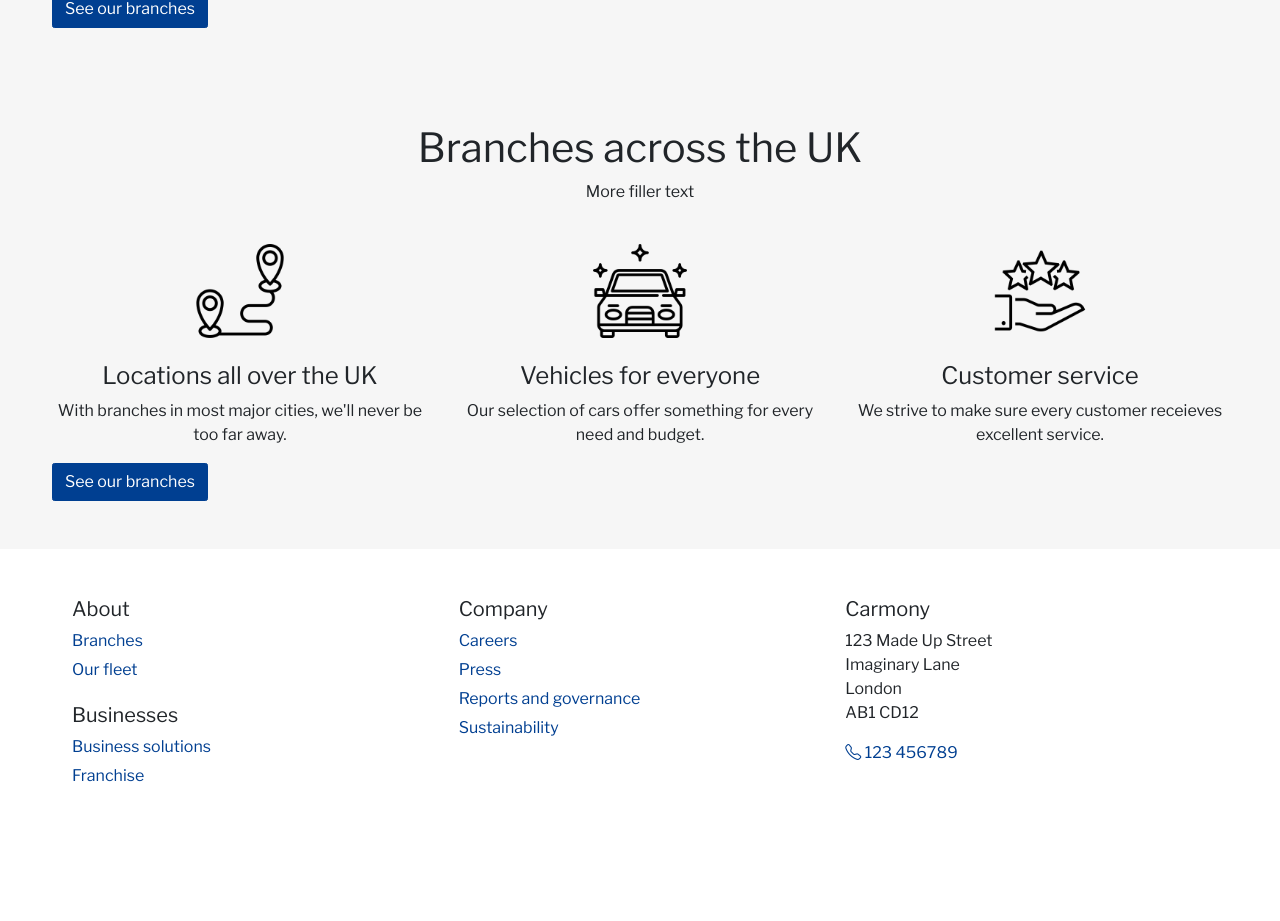
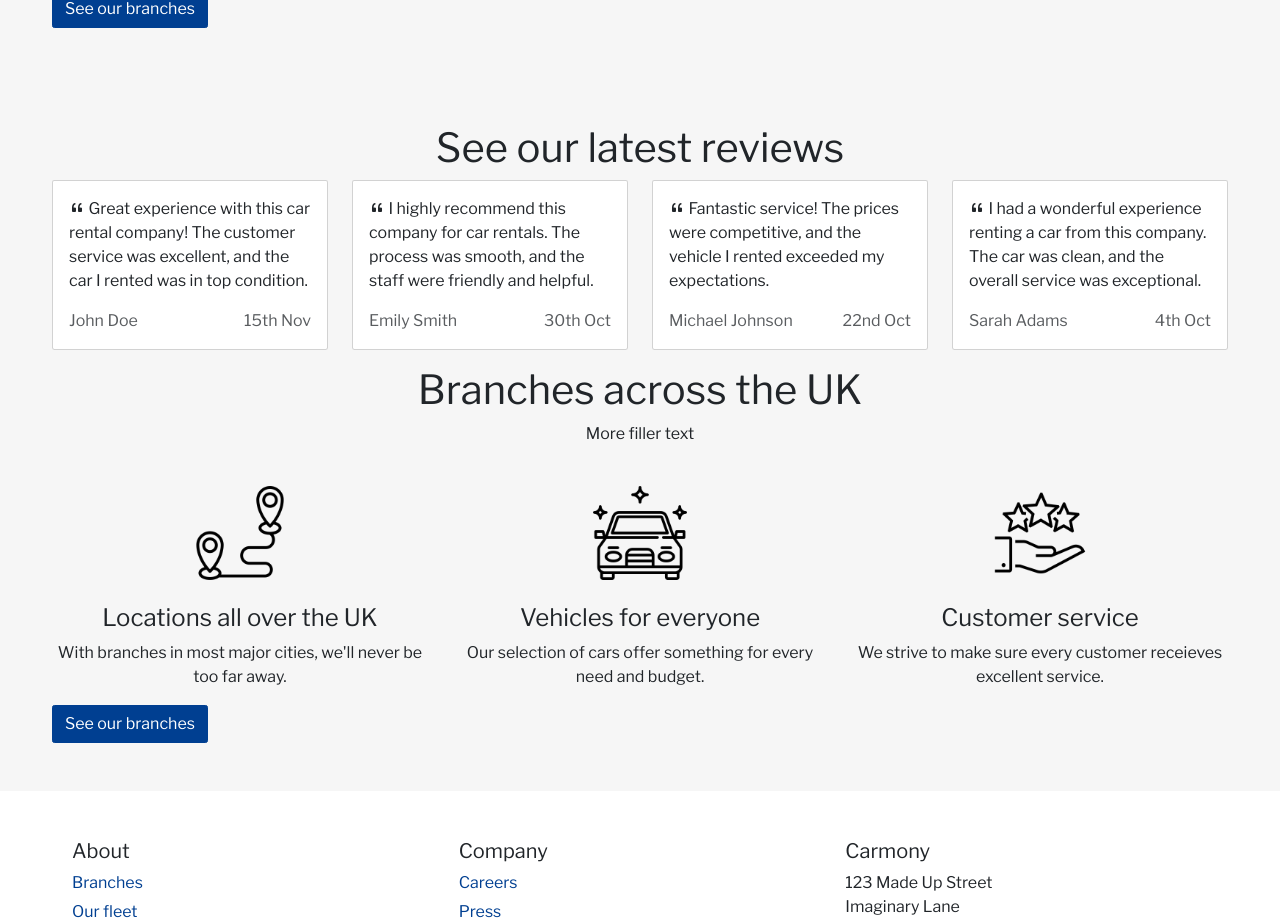
Before and after one commit to ben-oldham1/Car-Rental-Site, a Next.js app: page /home in a window 1280 px wide. Shown: the part 976-1897 px from the top of the page. Before the commit the page ends 1833 px from the top, so only its background shows below. Built offline with nearby package versions, Linux system fonts and the light colour scheme.

Commit message:
Modularise review component

```diff
--- a/src/app/home/page.js
+++ b/src/app/home/page.js
@@ -1,4 +1,6 @@
 import Hero from '../components/Hero';
+import ReviewCard from '../components/ReviewCard';
+import ReviewData from '../data/ReviewData.json';
 
 export default function Page() {
   return (
@@ -39,12 +41,25 @@ export default function Page() {
             </button>
           </div>
         </div>
-
       </section>
 
 
 
       <section className='container-fluid max-width-container py-5'>
+        <div className='row'>
+          <div className='col-12 text-center'>
+            <h1>See our latest reviews</h1>
+          </div>
+        </div>
+
+        <div className='row'>
+          {ReviewData.map((review) => (
+            <div className='col-sm-6 col-lg-3 mb-3'>
+              <ReviewCard key={review.key} review={review} />
+            </div>
+          ))}
+        </div>
+
         <div className='row'>
           <div className='col-12 text-center'>
             <h1>Branches across the UK</h1>
@@ -77,7 +92,6 @@ export default function Page() {
             </button>
           </div>
         </div>
-
       </section>
 
     </div>
```
